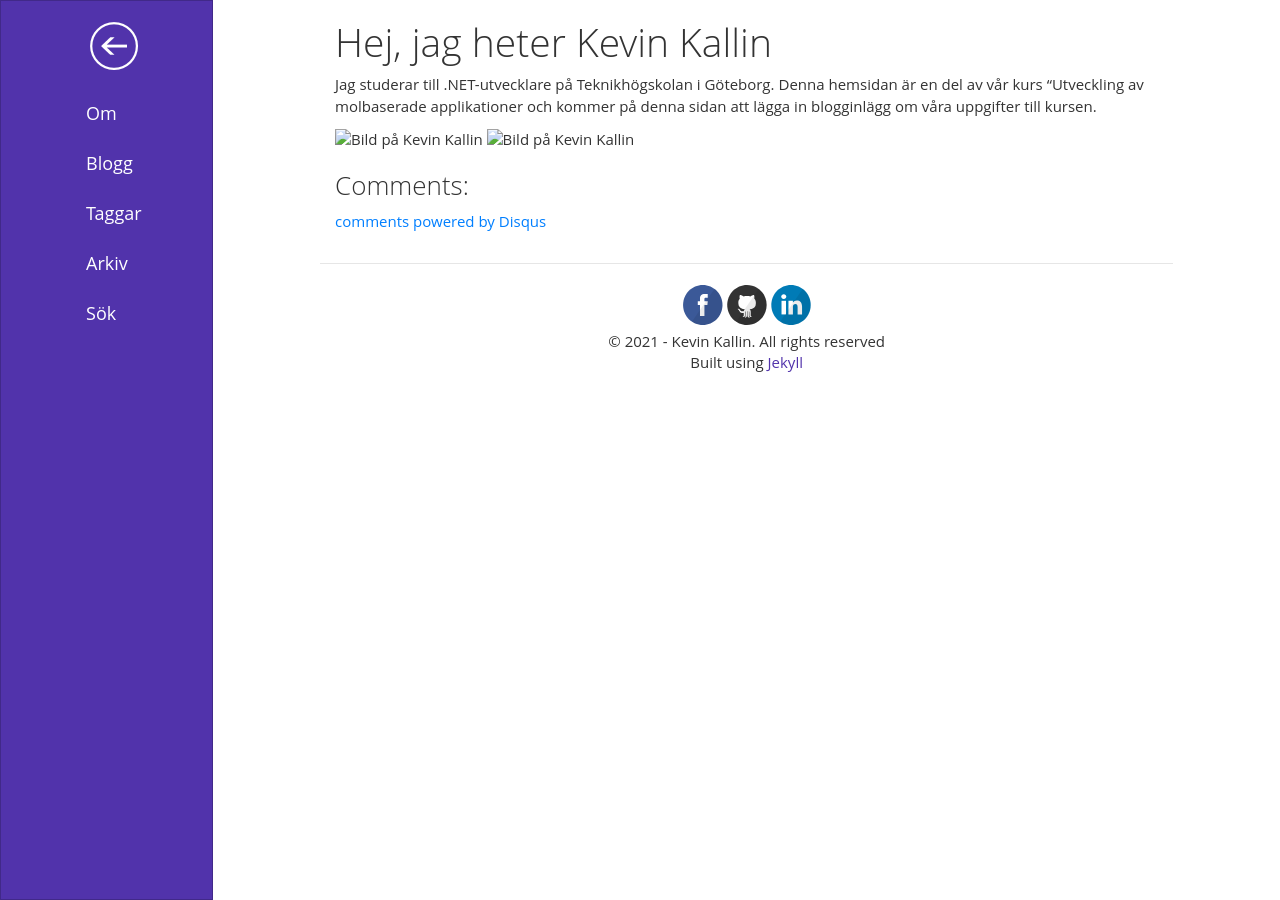
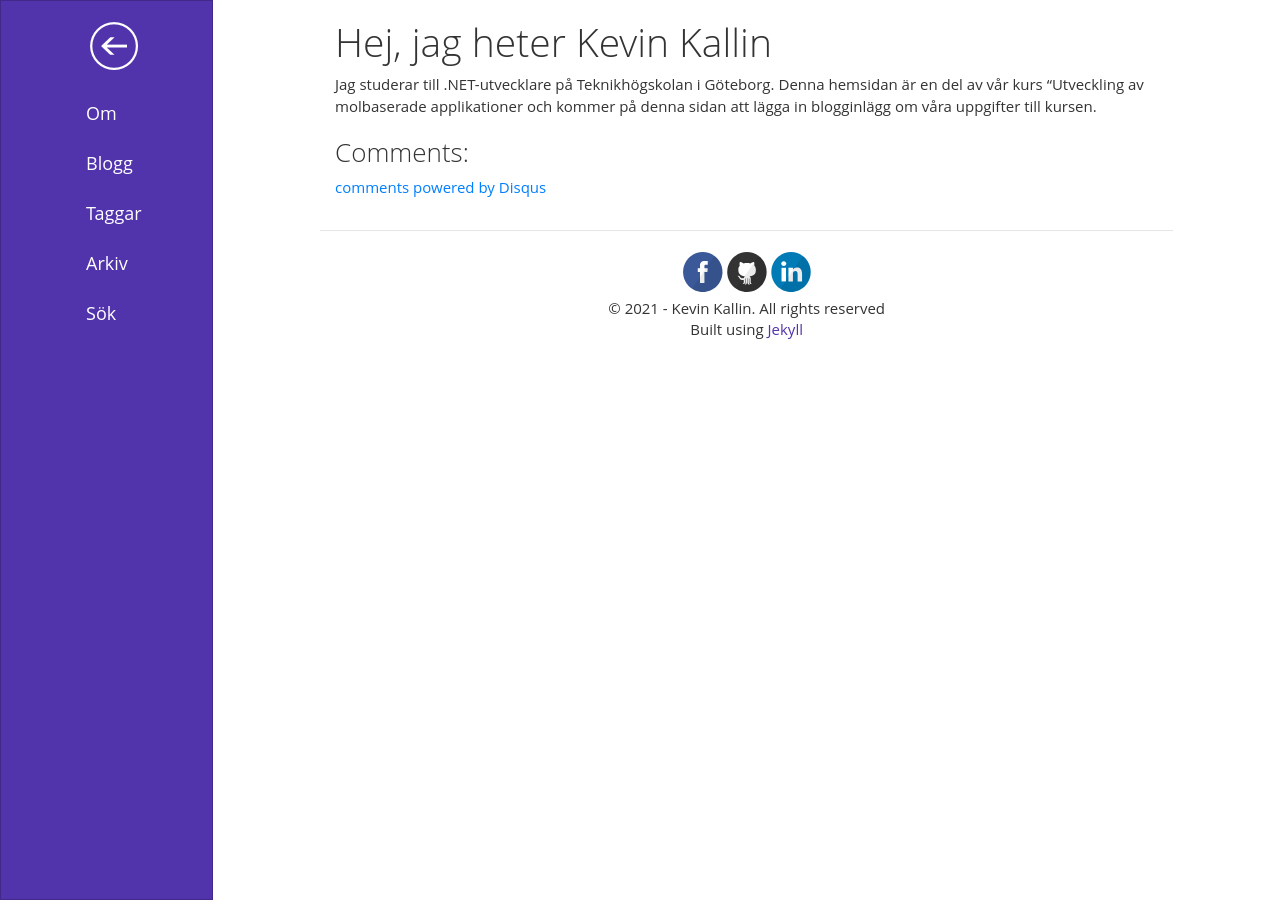
Before and after one commit to KevinKallin/KevinKallin.github.io, a Jekyll site: the page built from about/index.md, in a window 1280 px wide. Built offline with Jekyll 4.4.1, drawn with Linux system fonts in a browser that asks for light colours; a script that is not in the unit is left out; comment, search, counter and statistics services are not loaded.

Commit message:
Update index.md

```diff
--- a/about/index.md
+++ b/about/index.md
@@ -10,8 +10,6 @@ theme: purple
 
 Jag studerar till .NET-utvecklare på Teknikhögskolan i Göteborg. Denna hemsidan är en del av vår kurs "Utveckling av molbaserade applikationer och kommer på denna sidan att lägga in blogginlägg om våra uppgifter till kursen.
 
-<img src="assets/images/me.jpg" alt="Bild på Kevin Kallin"/>
-![Bild på Kevin Kallin](assets/images/me.jpg)
 
 ### Comments:
 
```
